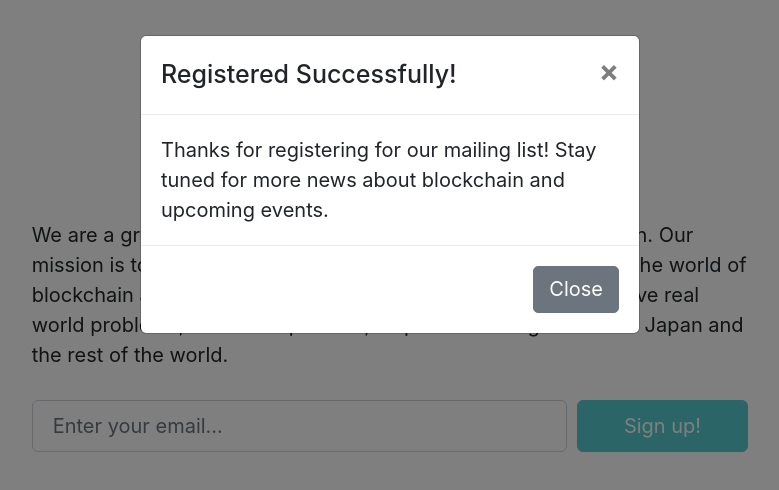
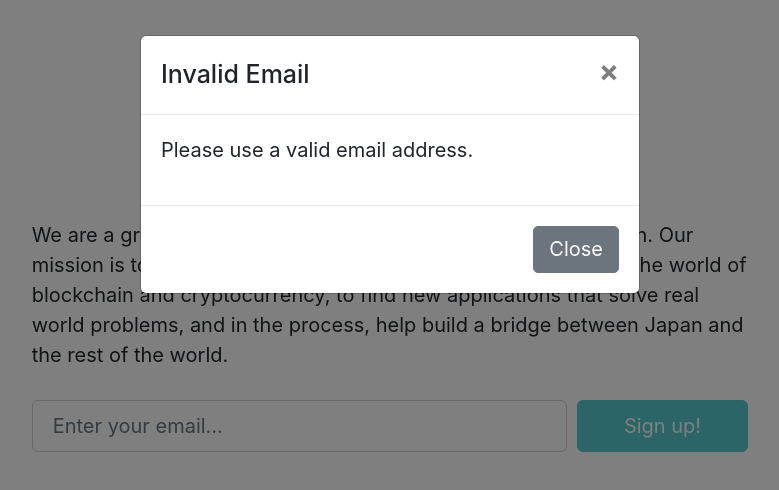
Before and after one commit to wwaterman12/tokyo-blockchain, a plain HTML site: page index.html in a window 1280 px wide. Both pictures are taken after a click on the button "Sign up!". Shown: the whole page, without its empty margins (250-1029 px from the left). Drawn offline with nearby package versions, Linux system fonts and the light colour scheme; no server answers.

Commit message:
add error message

```diff
--- a/index.html
+++ b/index.html
@@ -75,13 +75,13 @@
           <input type="email" id="input" class="form-control form-control-lg" placeholder="Enter your email...">
         </div>
         <div class="col-12 col-md-3">
-          <button type="button" id="submit" class="btn btn-block btn-lg btn-primary" data-toggle="modal" data-target="#exampleModal">Sign up!</button>
+          <button type="button" id="submit" class="btn btn-block btn-lg btn-primary">Sign up!</button>
         </div>
       </div>
     </form>
 
 <!-- Modal -->
-<div class="modal fade" id="exampleModal" tabindex="-1" role="dialog" aria-labelledby="exampleModalLabel" aria-hidden="true">
+<div id="modal-success" class="modal fade" id="exampleModal" tabindex="-1" role="dialog" aria-labelledby="exampleModalLabel" aria-hidden="true">
   <div class="modal-dialog" role="document">
     <div class="modal-content">
       <div class="modal-header">
@@ -92,6 +92,25 @@
       </div>
       <div class="modal-body">
         Thanks for registering for our mailing list! Stay tuned for more news about blockchain and upcoming events.
+      </div>
+      <div class="modal-footer">
+        <button type="button" class="btn btn-secondary" data-dismiss="modal">Close</button>
+      </div>
+    </div>
+  </div>
+</div>
+
+<div id="error-modal" class="modal" tabindex="-1" role="dialog">
+  <div class="modal-dialog" role="document">
+    <div class="modal-content">
+      <div class="modal-header">
+        <h5 class="modal-title">Invalid Email</h5>
+        <button type="button" class="close" data-dismiss="modal" aria-label="Close">
+          <span aria-hidden="true">&times;</span>
+        </button>
+      </div>
+      <div class="modal-body">
+        <p>Please use a valid email address.</p>
       </div>
       <div class="modal-footer">
         <button type="button" class="btn btn-secondary" data-dismiss="modal">Close</button>
@@ -126,9 +145,14 @@
 
   function writeUserData() {
     const value = input.value;
+    if (value.indexOf('@') === -1) {
+      $('#error-modal').modal('show');
+      return;
+    }
     firebase.database().ref('users/').push({
       email: value,
     });
+    $('#modal-success').modal('show');
   }
 
   submit.addEventListener('click', writeUserData);
```
